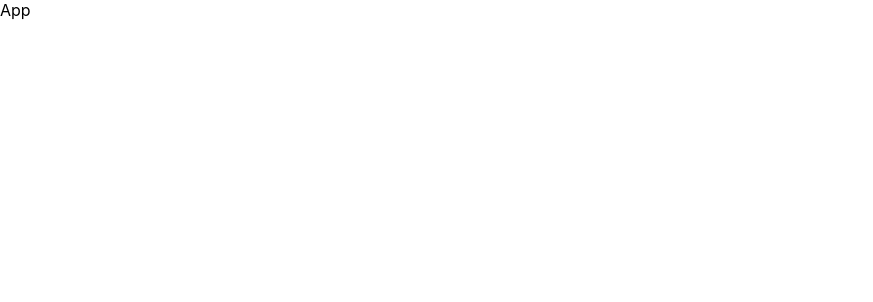
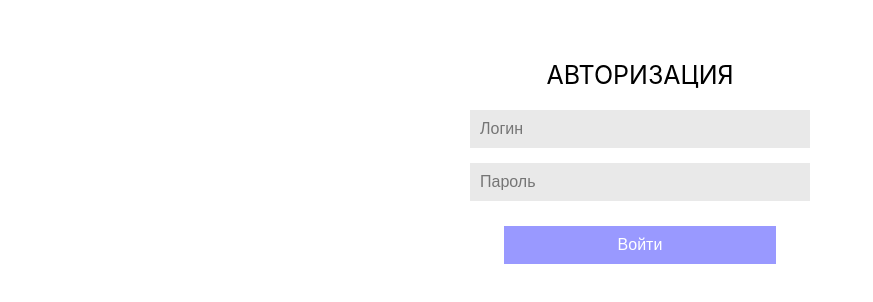
Before and after one commit to Kiteny/auth-app, a React (Create React App) app: page /auth in a window 1280 px wide. Shown: the top 302 px of the page, without its empty margins (0-873 px from the left). Built offline with nearby package versions, Linux system fonts and the light colour scheme.

Commit message:
Добавил роутинг

```diff
--- a/src/app/App.jsx
+++ b/src/app/App.jsx
@@ -1,7 +1,18 @@
 import React from 'react';
+import { BrowserRouter as Router, Redirect, Route, Switch } from 'react-router-dom';
+
+import { AuthForm, RegForm } from '../features/user';
 
 const App = () => {
-  return <div>App</div>
+  return (
+    <Router>
+      <Switch>
+        <Route path="/auth" component={AuthForm} exact/>
+        <Route path="/reg" component={RegForm} exact/>
+        <Redirect to="/auth"/>
+      </Switch>
+    </Router>
+  );
 }
 
 export default App;
```
